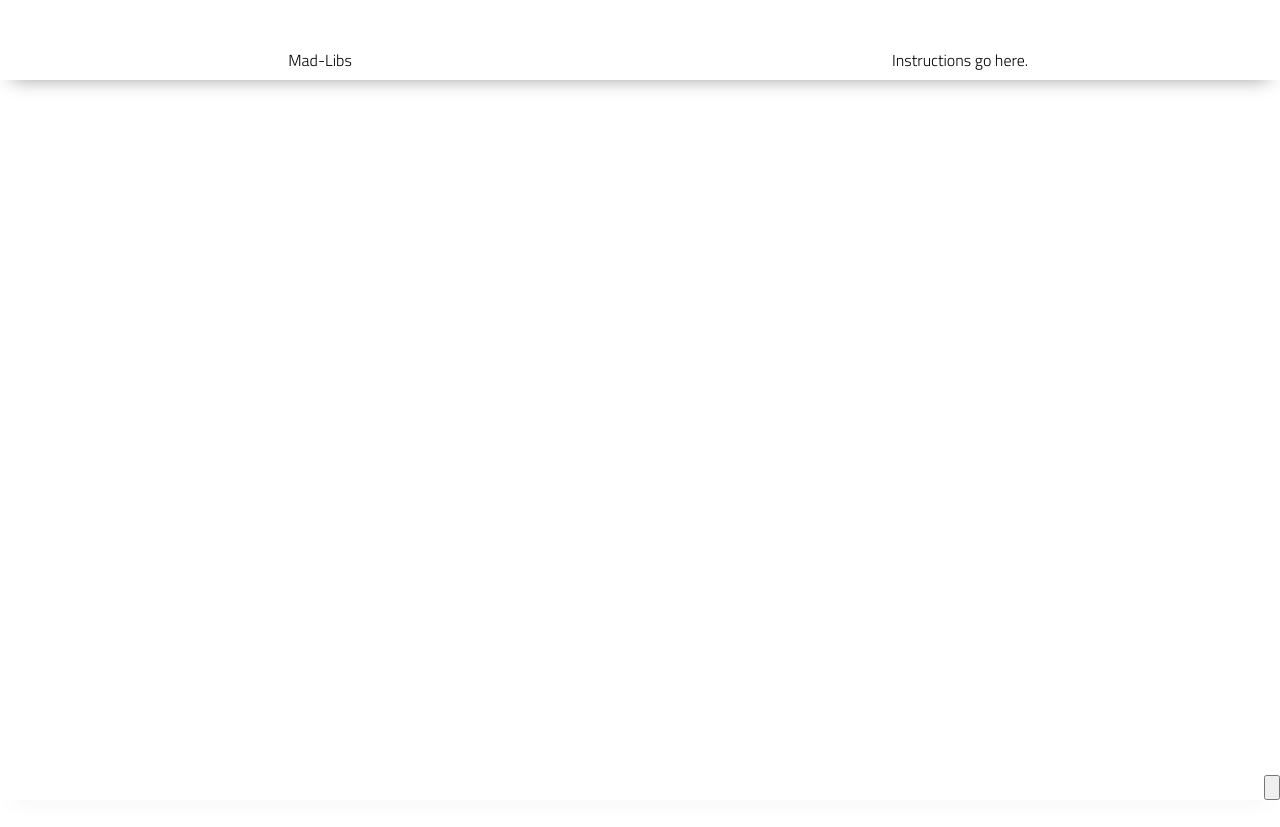
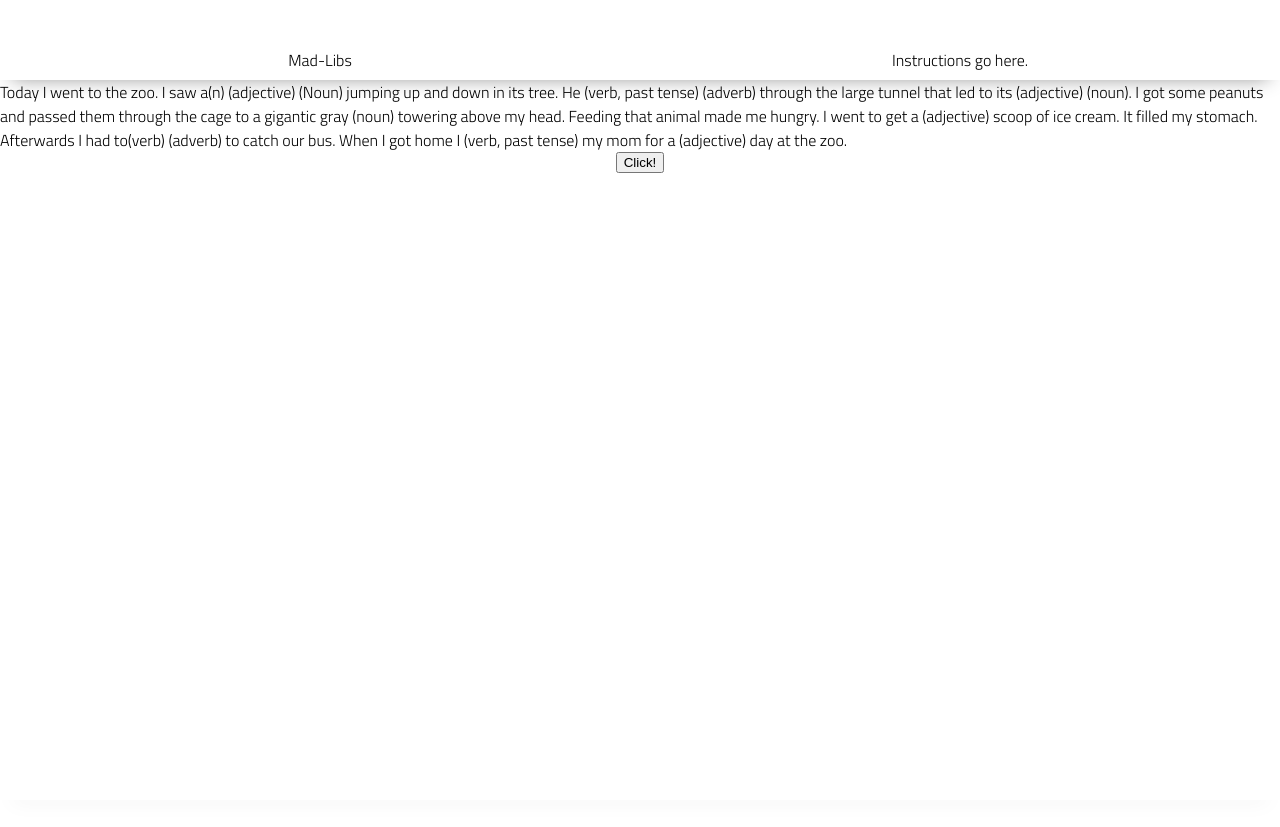
Before and after one commit to sgerpdx/mad-libs-project, a plain HTML site: page index.html in a window 1280 px wide. After the commit the page ends 800 px from the top, so only its background shows below. Drawn offline with Linux system fonts and the light colour scheme.

Commit message:
add html

```diff
--- a/index.html
+++ b/index.html
@@ -1,14 +1,16 @@
 <!DOCTYPE html>
 <html lang="en">
-
   <head>
-    <meta charset="UTF-8">
-    <meta name="viewport" content="width=device-width, initial-scale=1.0">
-    <meta http-equiv="X-UA-Compatible" content="ie=edge">
-    <link href="https://fonts.googleapis.com/css2?family=Titillium+Web:wght@300&display=swap" rel="stylesheet">
-    <link rel="stylesheet" href="styles/reset.css">
-    <link rel="stylesheet" href="styles/style.css">
-    <link rel="stylesheet" href="styles/home.css">
+    <meta charset="UTF-8" />
+    <meta name="viewport" content="width=device-width, initial-scale=1.0" />
+    <meta http-equiv="X-UA-Compatible" content="ie=edge" />
+    <link
+      href="https://fonts.googleapis.com/css2?family=Titillium+Web:wght@300&display=swap"
+      rel="stylesheet"
+    />
+    <link rel="stylesheet" href="styles/reset.css" />
+    <link rel="stylesheet" href="styles/style.css" />
+    <link rel="stylesheet" href="styles/home.css" />
     <title>Document</title>
   </head>
 
@@ -18,6 +20,24 @@
       <section class="instructions">Instructions go here.</section>
     </header>
     <main>
+      <div class="zoo">
+        Today I went to the zoo. I saw a(n)
+        <span id="adj-1">(adjective)</span>
+        <span id="noun-1">(Noun)</span> jumping up and down in its tree. He
+        <span id="verb-pt-1">(verb, past tense)</span>
+        <span id="adverb-1">(adverb)</span> through the large tunnel that led to
+        its <span id="adj-2">(adjective)</span> <span id="noun-2">(noun)</span>.
+        I got some peanuts and passed them through the cage to a gigantic gray
+        <span id="noun-3">(noun)</span> towering above my head. Feeding that
+        animal made me hungry. I went to get a
+        <span id="adj-3">(adjective)</span> scoop of ice cream. It filled my
+        stomach. Afterwards I had to<span id="verb-1">(verb)</span>
+        <span id="adverb-2">(adverb)</span> to catch our bus. When I got home I
+        <span id="verb-pt-2">(verb, past tense)</span> my mom for a
+        <span id="adj4">(adjective)</span> day at the zoo.
+      </div>
+      <button id="submitBtn">Click!</button>
+      <!-- <section></section>
       <section></section>
       <section></section>
       <section></section>
@@ -27,14 +47,10 @@
       <section></section>
       <section></section>
       <section></section>
-        <section></section>
-        <section></section>
+      <section></section> -->
     </main>
-    <footer>
-        <button></button>
-    </footer>
+    <footer></footer>
 
     <script type="module" src="app.js"></script>
   </body>
-
 </html>
```
Lines whose indentation alone changed are shown as unchanged.
